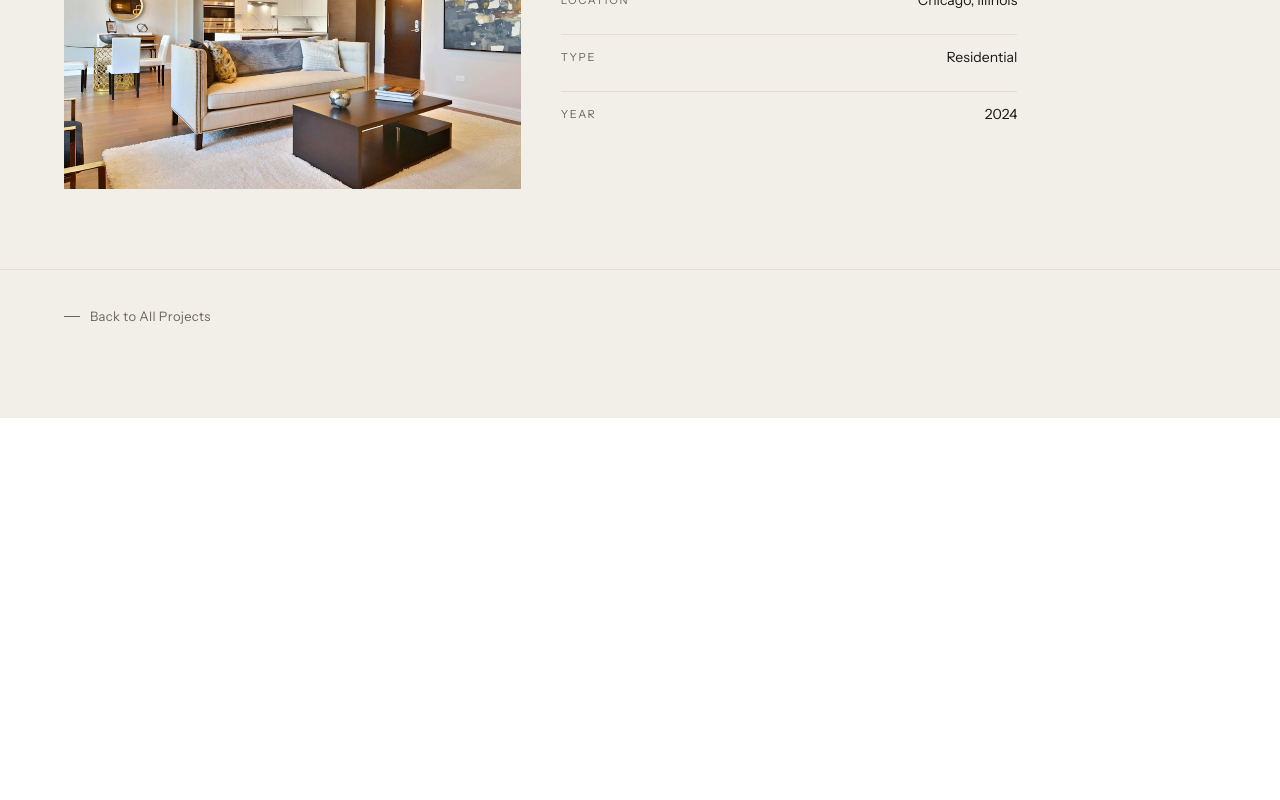
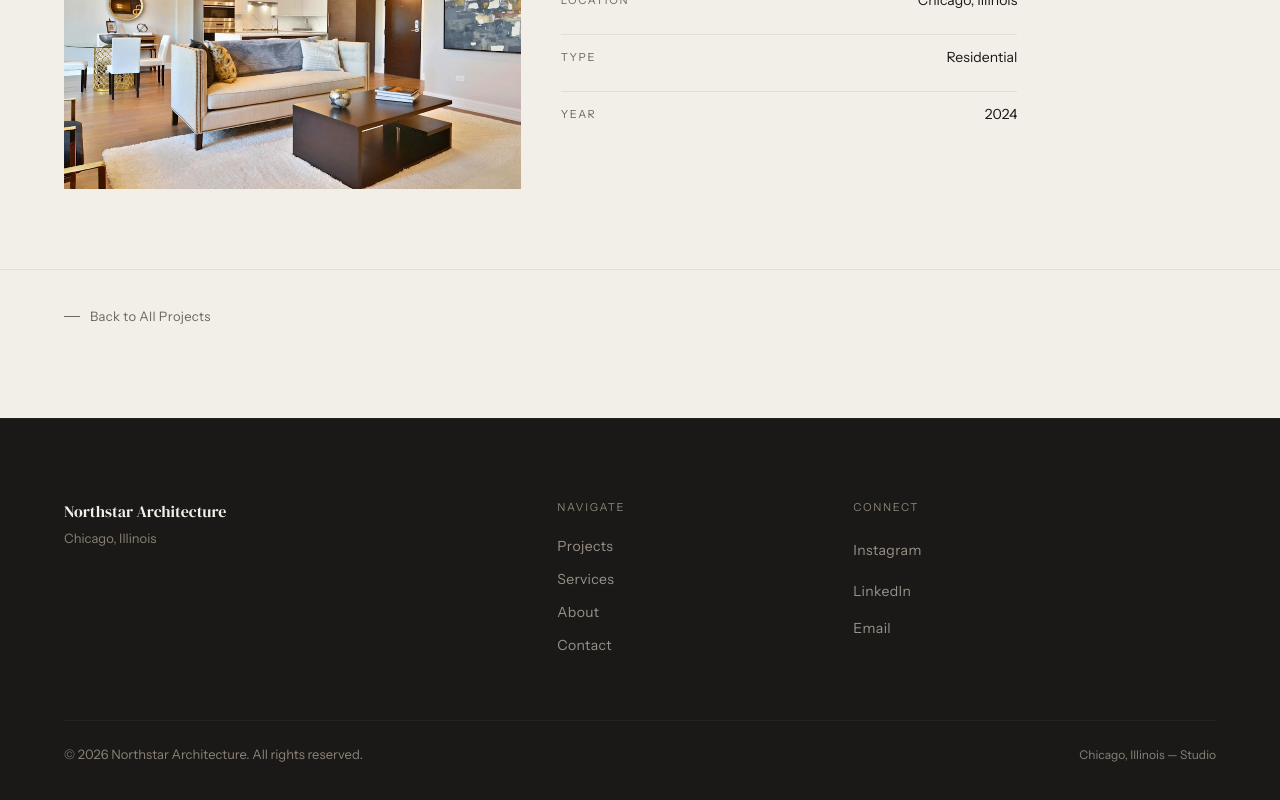
Before and after one commit to SebasNovillo/northstar-architecture, a Next.js app: page /projects/civic-arts-pavilion in a window 1280 px wide. Shown: the part 5507-6307 px from the top of the page. Before the commit the page ends 5925 px from the top, so only its background shows below. Built offline with nearby package versions, Linux system fonts and the light colour scheme.

Commit message:
Add global footer to project pages
Add the shared site footer to all Project Detail pages for consistent navigation across Northstar Architecture.

```diff
--- a/app/projects/[slug]/page.tsx
+++ b/app/projects/[slug]/page.tsx
@@ -1,5 +1,6 @@
 import { notFound } from "next/navigation";
 
+import { Footer } from "@/components/layout/Footer";
 import { Header } from "@/components/layout/Header";
 import { ProjectDetailHero } from "@/components/projects/ProjectDetailHero";
 import { ProjectDetailOverview } from "@/components/projects/ProjectDetailOverview";
@@ -41,6 +42,8 @@ export default async function ProjectDetailPage({
         <ProjectFeatureImage project={project} />
         <ProjectNextProject currentProject={project} projects={projects} />
       </main>
+
+      <Footer />
     </div>
   );
 }
```
